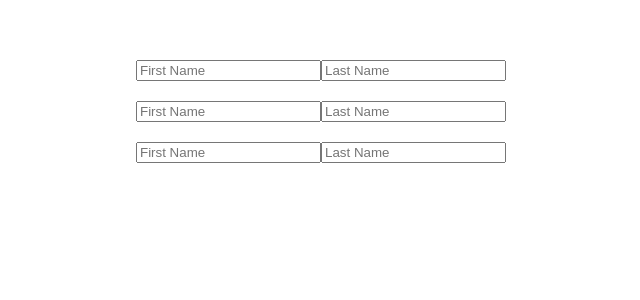
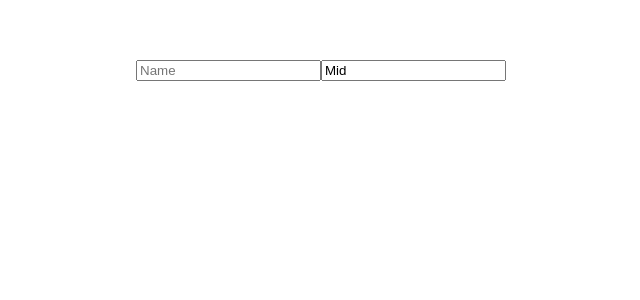
Before and after one commit to rehanrehman389/vue-learning, a Vue app: page / in a window 1280 px wide. Shown: the top 300 px of the page, without its empty margins (319-959 px from the left). Built offline with nearby package versions, Linux system fonts and the light colour scheme.

Commit message:
watch using composition API

```diff
--- a/src/components/MethodS.vue
+++ b/src/components/MethodS.vue
@@ -1,61 +1,41 @@
 <template>
     <div>
-        <input type="text" placeholder="First Name" v-model="fName" />
-        <input type="text" placeholder="Last Name" v-model="lName" />
-        <h2>{{ fullName }}</h2>
-
-
-        <input type="text" placeholder="First Name" v-model="refFirstName" />
-        <input type="text" placeholder="Last Name" v-model="refLastName" />
-        <h2>{{ refFullName }}</h2>
-
-        <input type="text" placeholder="First Name" v-model="reactiveFirstName" />
-        <input type="text" placeholder="Last Name" v-model="reactiveLastName" />
-        <h2>{{ reactiveFullName }}</h2>
+        <input type="text" placeholder="Name" v-model="firstName" />
+        <input type="text" placeholder="Name" v-model="lastName" />
     </div>
 </template>
 
 <script>
-import { ref, computed, reactive, toRefs } from 'vue'
+import { ref, watch } from 'vue'
     export default {
         name: 'MethodS',
         setup() {
-            const refFirstName = ref('')
-            const refLastName = ref('')
+            const firstName = ref('')
+            const lastName = ref('Mid')
 
-            const refFullName = computed(function() {
-                return `${refFirstName.value} ${refLastName.value}`
-            })
-
-            const reactiveFullName = computed(function() {
-                return `${state.reactiveFirstName} ${state.reactiveLastName}`
-            })
-
-            // const heroName = ref('')
-            const state = reactive({
-                reactiveFirstName: '',
-                reactiveLastName: ''
-            })
+            watch([firstName, lastName], (newValues, oldValues) => {
+                console.log('Ref FirstName Old Value', oldValues[0])
+                console.log('Ref FirstName New Value', newValues[0])
+                console.log('Ref LastName Old Value', oldValues[1])
+                console.log('Ref LastName New Value', newValues[1])
+            }, {immediate: true})
 
             return{
-                refFirstName,
-                refLastName,
-                refFullName,
-                ...toRefs(state),
-                reactiveFullName
+                firstName,
+                lastName
             }
         },
         data() {
             return{
-                fName: '',
-                lName: ''
+                name: '',
             }
         },
-        computed: {
-            fullName() {
-                return `${this.fName} ${this.lName}`
-            },
-        },
+        watch: {
+            name(newValue, oldValue){
+                console.log('Old Value', oldValue)
+                console.log('New Value', newValue)
+            }
+        }
     }
 </script>
 
```
